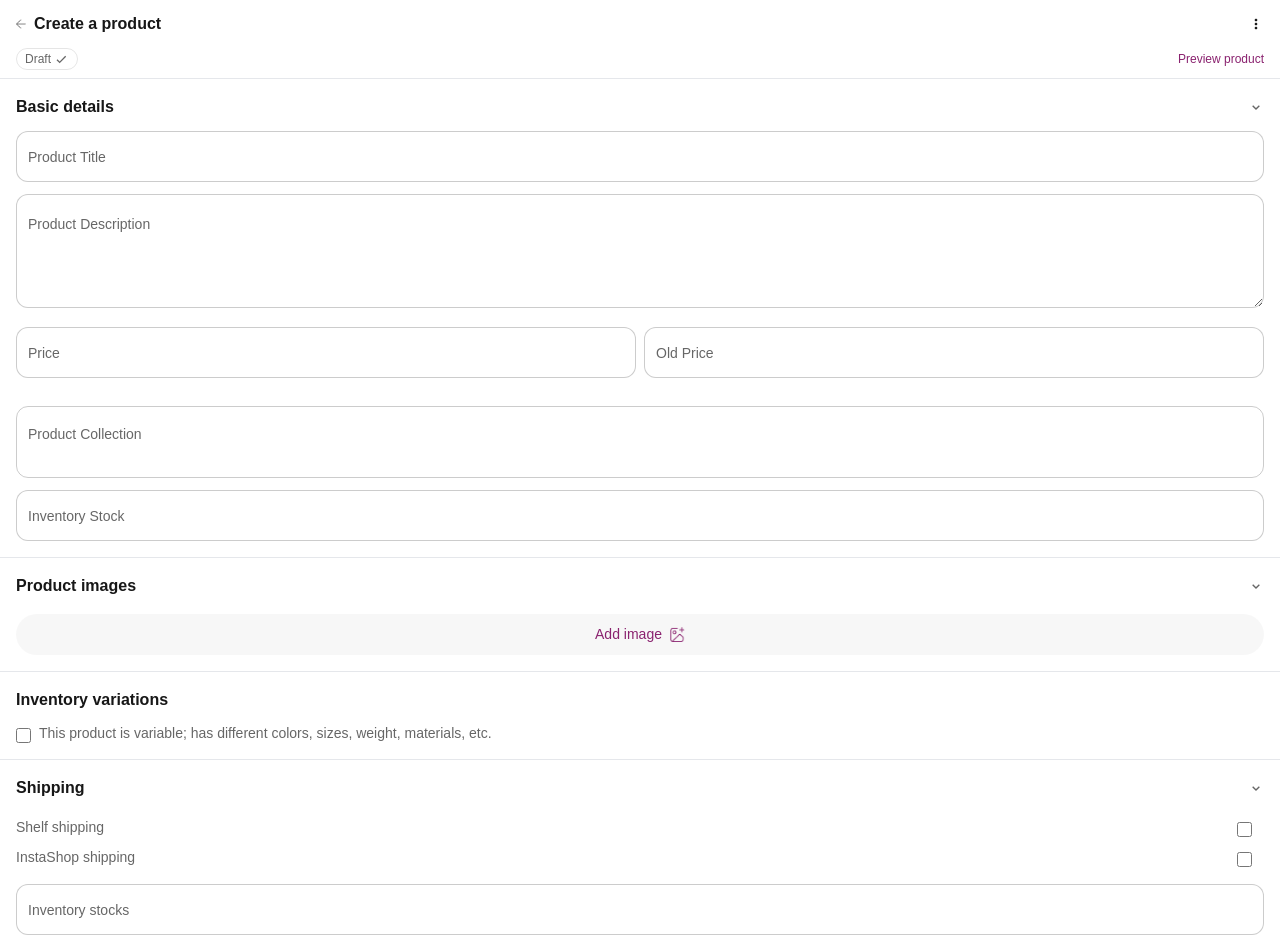
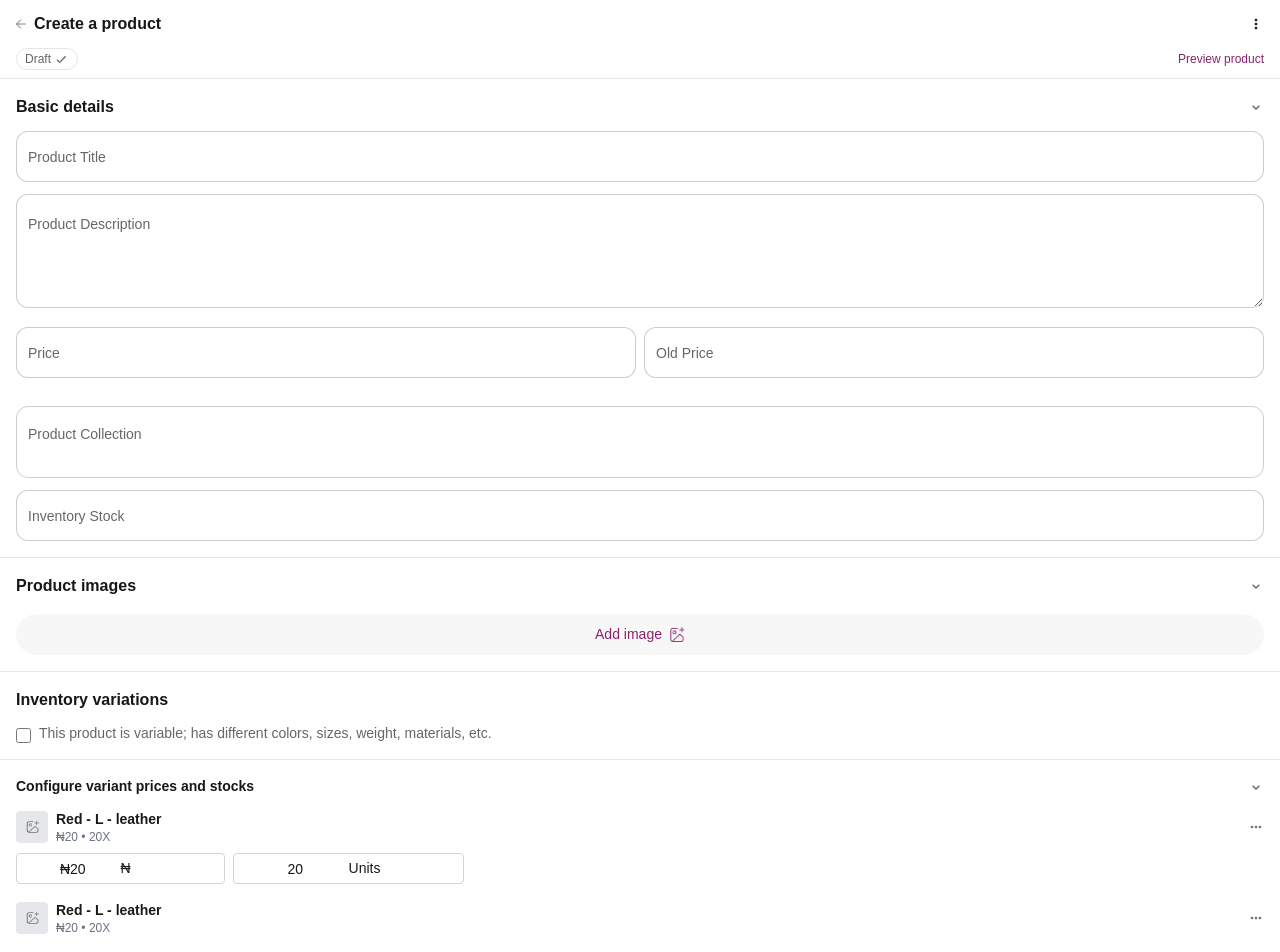
Before and after one commit to kendoriddy/next-app, a Next.js app: page /product-page in a window 1280 px wide. Shown: the top 952 px of the page. Built offline with nearby package versions, Linux system fonts and the light colour scheme; sample sign-in values are in the browser's storage.

Commit message:
feat: finish product detail page

```diff
--- /dev/null
+++ b/src/components/VariantPriceStockComponent.tsx
@@ -0,0 +1,96 @@
+import Image from "next/image";
+import { MdMoreHoriz } from "react-icons/md";
+import { useState } from "react";
+
+const VariantPriceStockComponent = () => {
+  const [activeVariant, setActiveVariant] = useState(1);
+
+  const variants = [
+    {
+      id: 1,
+      description: "Red - L - leather",
+      price: "₦20",
+      quantity: "20X",
+      unitPrice: "₦20",
+      stock: "20",
+    },
+    {
+      id: 2,
+      description: "Red - L - leather",
+      price: "₦20",
+      quantity: "20X",
+      unitPrice: "₦20",
+      stock: "20",
+    },
+    {
+      id: 3,
+      description: "Red - L - leather",
+      price: "₦20",
+      quantity: "20X",
+      unitPrice: "₦20",
+      stock: "20",
+    },
+  ];
+
+  const handleVariantClick = (id: number) => {
+    setActiveVariant(id);
+  };
+
+  return (
+    <div className="">
+      {/* List of variants */}
+      <div className="space-y-4">
+        {variants.map((variant) => (
+          <div
+            key={variant.id}
+            className="flex items-start flex-col justify-start"
+            onClick={() => handleVariantClick(variant.id)}
+          >
+            {/* Image and description */}
+            <div className="flex items-center justify-between w-full gap-4">
+              <div className="flex items-center justify-start gap-2">
+                <div className="w-8 h-8 rounded-[4px] flex items-center justify-center bg-gray-200">
+                  <Image src="/add_photo_alternate.png" alt="add_image" width={15} height={15} />
+                </div>
+                <div>
+                  <span className="text-[#000000E5] block text-sm font-semibold">
+                    {variant.description}
+                  </span>
+                  <span className="block text-xs text-gray-500">
+                    {variant.price} • {variant.quantity}
+                  </span>
+                </div>
+              </div>
+              {/* Options Icon */}
+              <MdMoreHoriz className="text-gray-500 cursor-pointer" />
+            </div>
+
+            {/* Price and Stock Inputs - Only show for active variant */}
+            {activeVariant === variant.id && (
+              <div className="flex items-center gap-2 w-full mt-2">
+                <div className="flex items-center border border-gray-300 rounded px-2 py-1">
+                  <input
+                    type="text"
+                    value={variant.unitPrice}
+                    className="w-1/2 text-sm text-center border-none outline-none"
+                  />
+                  <span className="text-[#000000E5] text-[14px] font-medium">₦</span>
+                </div>
+                <div className="flex items-center border border-gray-300 rounded px-2 py-1">
+                  <input
+                    type="text"
+                    value={variant.stock}
+                    className="w-1/2 text-sm text-center border-none outline-none"
+                  />
+                  <span className="text-[#000000E5] text-[14px] font-medium">Units</span>
+                </div>
+              </div>
+            )}
+          </div>
+        ))}
+      </div>
+    </div>
+  );
+};
+
+export default VariantPriceStockComponent;
--- a/src/pages/product-page.tsx
+++ b/src/pages/product-page.tsx
@@ -12,8 +12,9 @@ import CollectionInput from "@/components/registrationSteps/CollectionInput";
 import { FaCheck, FaTimes } from "react-icons/fa";
 import { FaToggleOff, FaToggleOn } from "react-icons/fa6";
 import { MdMoreHoriz } from "react-icons/md";
-import { VariationOption } from "./VariationOption";
+import { VariationOption } from "../components/VariationOption";
 import { IoAdd } from "react-icons/io5";
+import VariantPriceStockComponent from "@/components/VariantPriceStockComponent";
 
 const ProductsPage = () => {
   const { isAuthenticated, loading, logout } = useContext(AuthContext);
@@ -299,6 +300,16 @@ const ProductsPage = () => {
         </div>
 
         <hr className="h-[0.5px] mb-4 -mx-4 mt-4" />
+        <div>
+          <div className="flex items-center justify-between mb-3">
+            <span className="self-start gap-2 flex items-center justify-start">
+              <span className="font-semibold text-[14px]">Configure variant prices and stocks</span>
+            </span>
+            <BiChevronDown className="text-[#00000099]" />
+          </div>
+          <VariantPriceStockComponent />
+        </div>
+        <hr className="h-[0.5px] mb-4 -mx-4 mt-4" />
 
         {/* Shipping */}
         <div>
```
Also changed, not shown: public/add_photo_alternate.png (added), src/components/VariationOption.tsx (renamed from src/pages/VariationOption.tsx).
